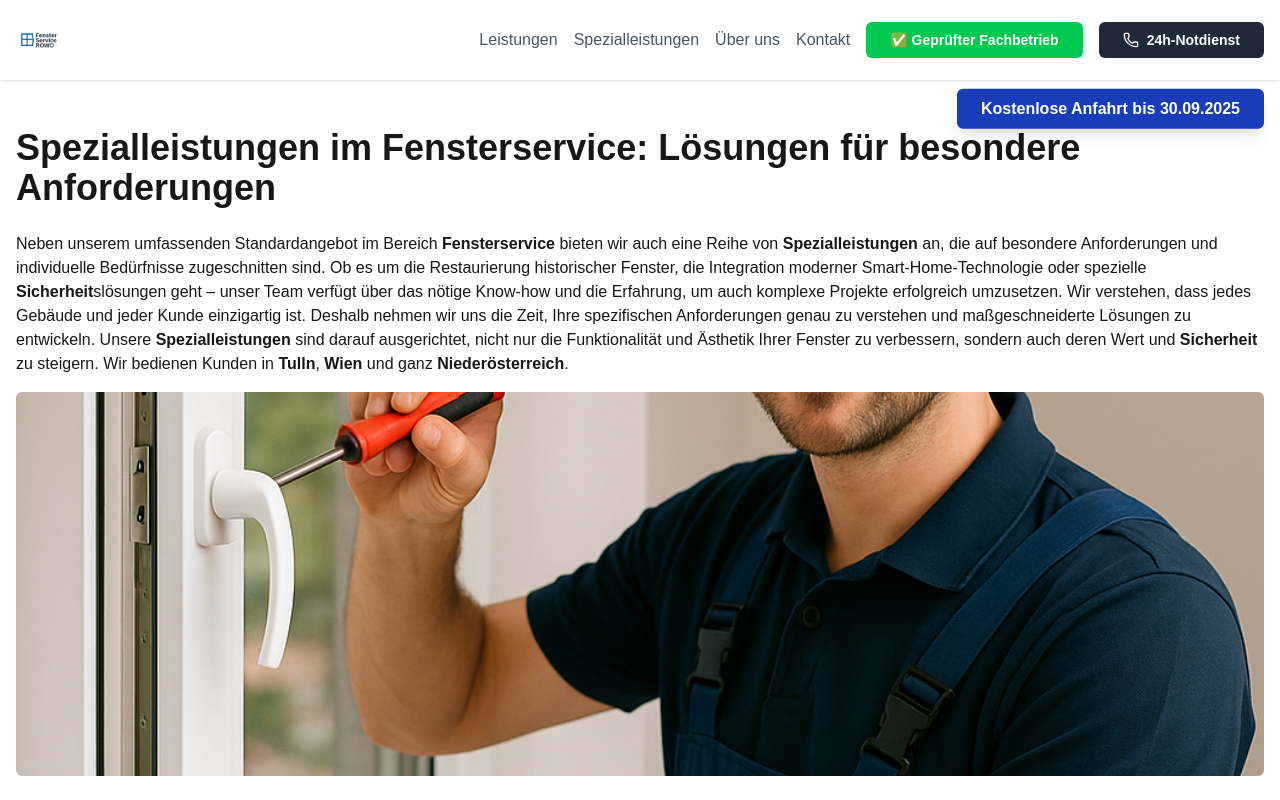
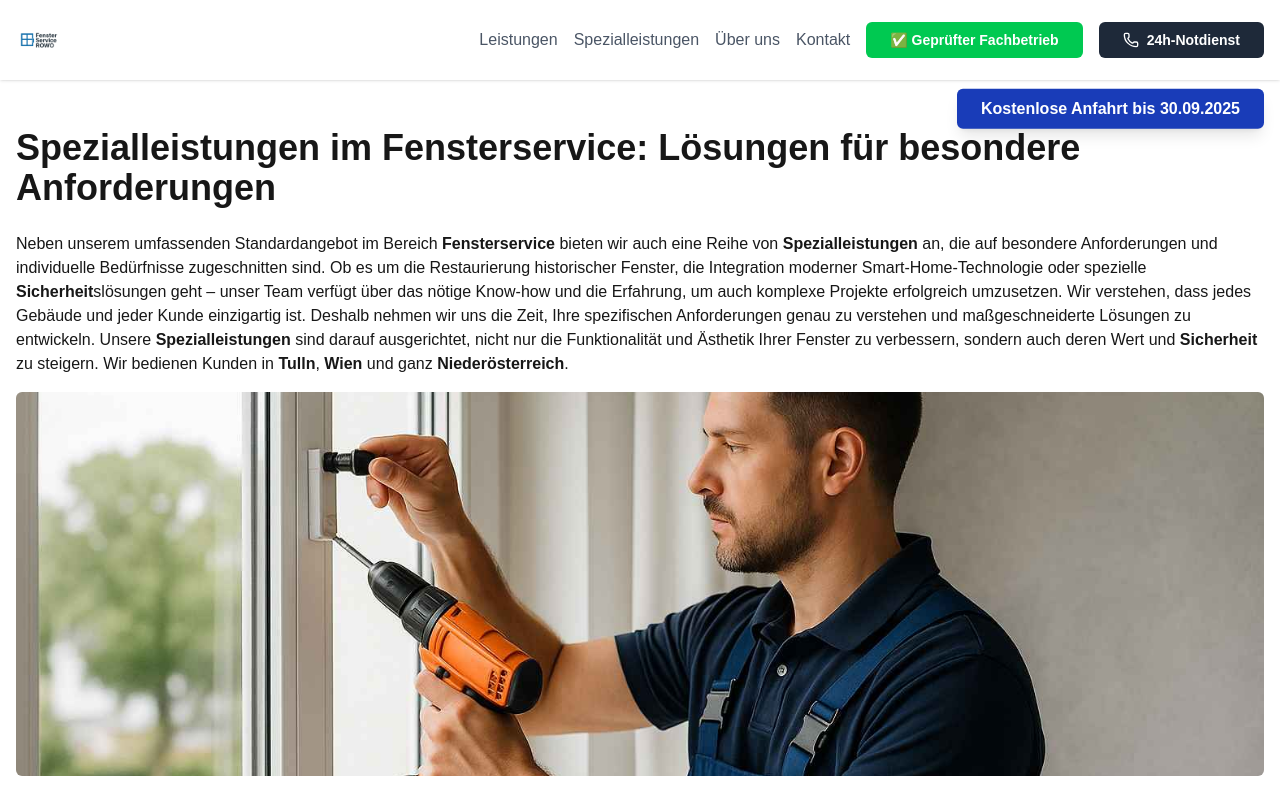
Before and after one commit to paddy-droid/bignewnodejs, a Next.js app: page /spezialleistungen in a window 1280 px wide. Shown: the top 800 px of the page. Built offline with nearby package versions, Linux system fonts and the light colour scheme.

Commit message:
fix: Use correct images on Leistungen and Spezialleistungen pages

```diff
--- a/src/app/leistungen/page.tsx
+++ b/src/app/leistungen/page.tsx
@@ -20,7 +20,7 @@ export default function LeistungenPage() {
           Ein Fenster ist mehr als nur eine Öffnung in der Wand; es ist ein komplexes Bauelement, das Schutz vor Witterung bietet, zur <strong>Energieeffizienz</strong> Ihres Hauses beiträgt, Schall isoliert und nicht zuletzt das Erscheinungsbild Ihrer Immobilie prägt. Daher ist es unerlässlich, dass Fenster stets in einwandfreiem Zustand sind. Verschleiß, Beschädigungen oder mangelnde <strong>Wartung</strong> können nicht nur die Funktionalität beeinträchtigen, sondern auch zu höheren Heizkosten, Zugluft, Lärmbelästigung und einem erhöhten <strong>Sicherheit</strong>srisiko führen. Unser umfassendes Serviceangebot deckt alle Aspekte ab, um sicherzustellen, dass Ihre Fenster optimal funktionieren und ihren Wert langfristig erhalten. Wir bieten schnelle und effiziente Lösungen für alle Arten von Fensterproblemen.
         </p>
       {/* Relevant image for Leistungen page */}
-        <Image src="/Images/Fenster Reparatur.png" alt="Fenster Reparatur" width={800} height={600} className="w-full h-auto max-h-96 object-cover mb-6 rounded-md"/>
+        <Image src="/Images/Leistungen Fenstervice und Reparatur Tulln Niederösterreich.jpg" alt="Leistungen Fensterservice und Reparatur" width={800} height={600} className="w-full h-auto max-h-96 object-cover mb-6 rounded-md"/>
       </section>
 
       {/* Section 2: Specific Service Categories */}
--- a/src/app/spezialleistungen/page.tsx
+++ b/src/app/spezialleistungen/page.tsx
@@ -17,7 +17,7 @@ export default function SpezialleistungenPage() {
           Neben unserem umfassenden Standardangebot im Bereich <strong>Fensterservice</strong> bieten wir auch eine Reihe von <strong>Spezialleistungen</strong> an, die auf besondere Anforderungen und individuelle Bedürfnisse zugeschnitten sind. Ob es um die Restaurierung historischer Fenster, die Integration moderner Smart-Home-Technologie oder spezielle <strong>Sicherheit</strong>slösungen geht – unser Team verfügt über das nötige Know-how und die Erfahrung, um auch komplexe Projekte erfolgreich umzusetzen. Wir verstehen, dass jedes Gebäude und jeder Kunde einzigartig ist. Deshalb nehmen wir uns die Zeit, Ihre spezifischen Anforderungen genau zu verstehen und maßgeschneiderte Lösungen zu entwickeln. Unsere <strong>Spezialleistungen</strong> sind darauf ausgerichtet, nicht nur die Funktionalität und Ästhetik Ihrer Fenster zu verbessern, sondern auch deren Wert und <strong>Sicherheit</strong> zu steigern. Wir bedienen Kunden in <strong>Tulln</strong>, <strong>Wien</strong> und ganz <strong>Niederösterreich</strong>.
         </p>
        {/* Relevant image for Spezialleistungen page */}
-         <Image src="/Images/Fensterservice_Fensterreparatur_Tulln_Wien.png" alt="Fensterservice Spezialleistungen" width={800} height={600} className="w-full h-auto max-h-96 object-cover mb-6 rounded-md"/>
+         <Image src="/Images/Spezialleistungen Fensterservice.jpg" alt="Spezialleistungen Fensterservice" width={800} height={600} className="w-full h-auto max-h-96 object-cover mb-6 rounded-md"/>
        </section>
 
       {/* Section 2: Detailed Special Service Categories */}
```
